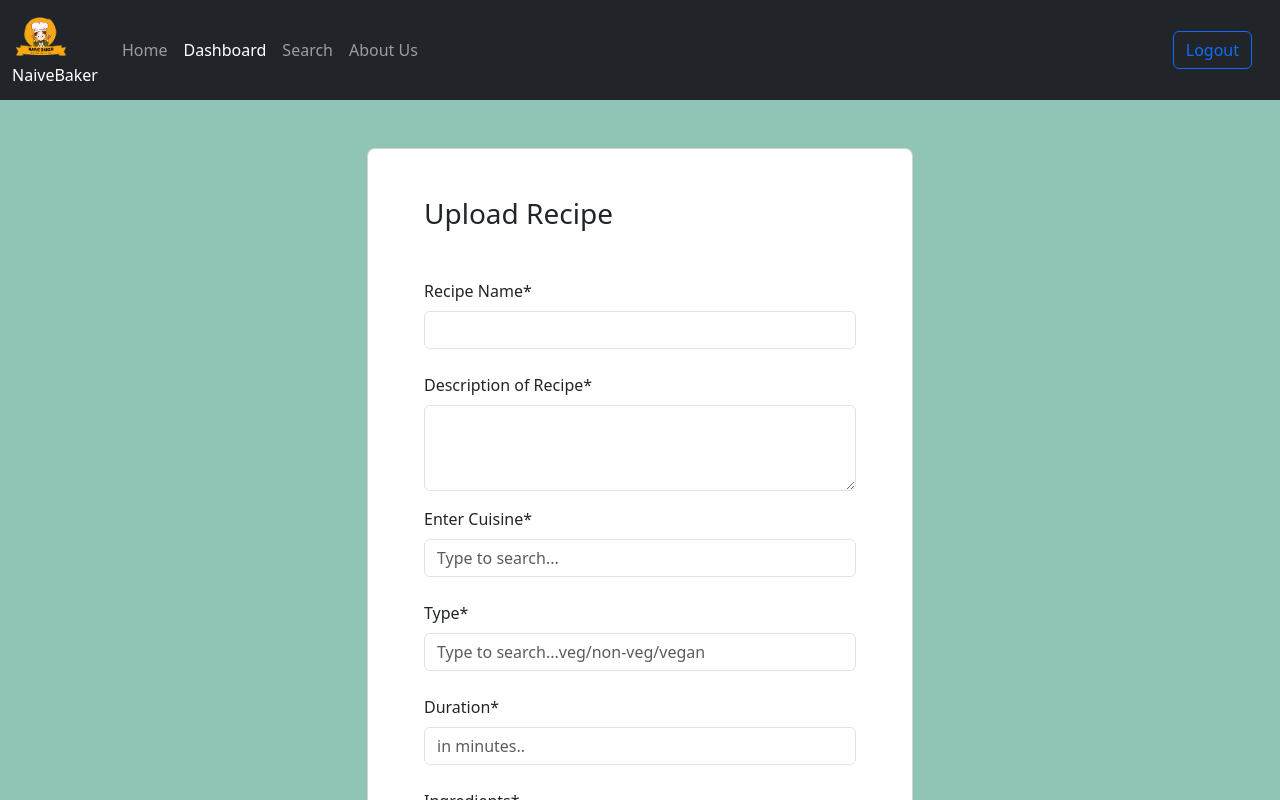
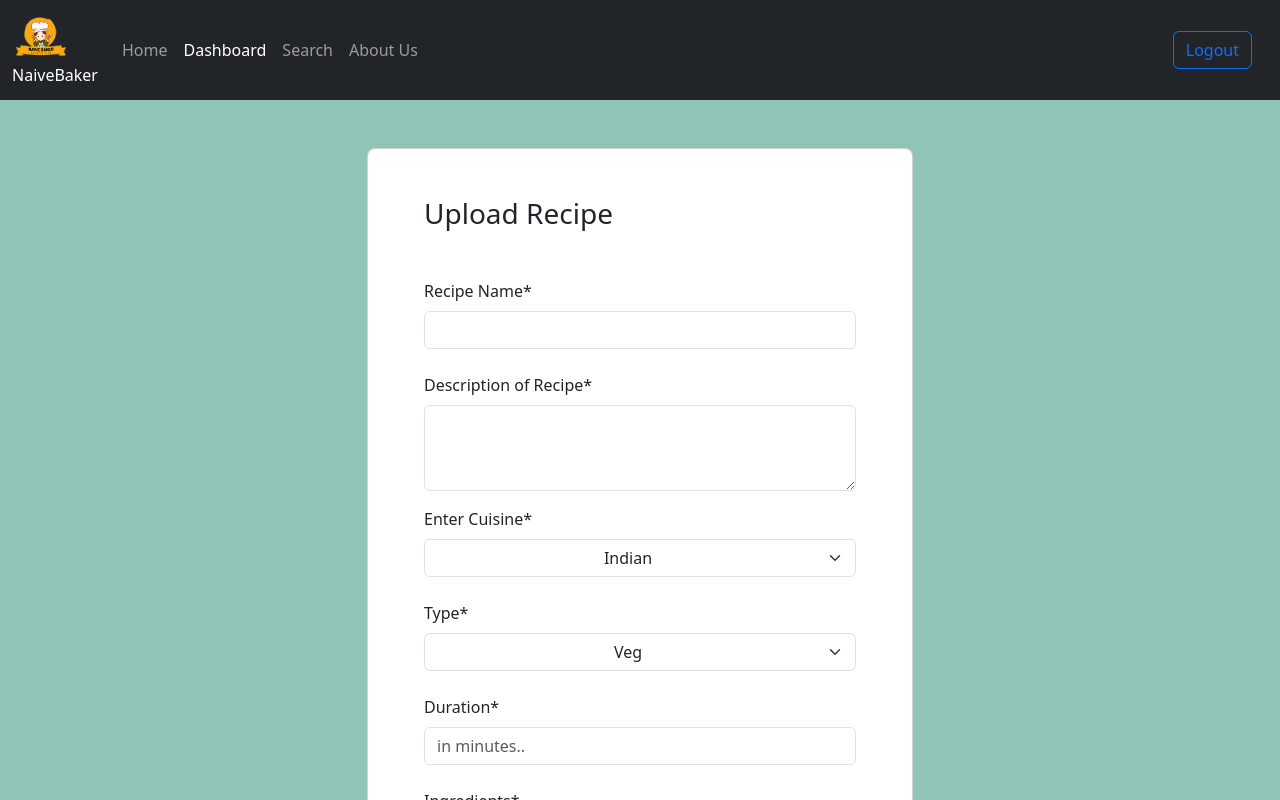
Before and after one commit to dhruvprajapati18082002/Naive_Baker, a React (Create React App) app in the folder frontend/: page /uploadrecipe in a window 1280 px wide. Shown: the top 800 px of the page. Built offline with nearby package versions, Linux system fonts and the light colour scheme; no server answers; sample sign-in values are in the browser's storage.

Commit message:
Changes made to upload recipe page

```diff
--- a/frontend/src/components/dashboardComponents/UploadRecipe.js
+++ b/frontend/src/components/dashboardComponents/UploadRecipe.js
@@ -37,7 +37,10 @@ export default function UploadRecipe() {
 
         const ingredients = cred.ingredients.split("\n");
         const steps = cred.steps.split("\n");
-
+        const time =cred.minutesToCook;
+        if(time<0){
+            showAlert("Please enter valid value of time");
+        }
         const res = await uploadRecipe(cred.name, cred.description, cred.cuisine, cred.type, cred.minutesToCook, cred.image_url, ingredients, steps);
 
         if (res._id !== undefined){
@@ -91,41 +94,38 @@ export default function UploadRecipe() {
                             {/* this is for cuisine */}
                             <div className="form-outline mb-4">
                                 <label htmlFor="cuisine" className="form-label">Enter Cuisine*</label>
-                                    <input className="form-control"
-                                    list="types"
+                                    <select className="form-select"
                                     id="cuisine"
                                     placeholder="Type to search..."
                                     value={cred.cuisine}
                                     onChange={onChangeHandler}
                                     required
-                                    />
-                                    <datalist id="types">
-                                        <option value="Indian" />
-                                        <option value="French" />
-                                        <option value="Italian" />
-                                        <option value="Mexican" />
-                                        <option value="Chinese" />
-                                        <option value="Mediterranean" />
-                                        <option value="Russian" />
-                                    </datalist>
+                                    >
+                                        <option value="Indian">Indian</option>
+                                        <option value="French">French</option>
+                                        <option value="Italian">Italian</option>
+                                        <option value="Maxican">Mexican</option>
+                                        <option value="Chinese">Chinese</option>
+                                        <option value="Mediterranean">Mediterranean</option>
+                                        <option value="Russian">Russian</option>
+                                    </select>
                             </div>
 
                             {/* this is for veg/non-veg */}
                             <div className="form-outline mb-4">
                                 <label htmlFor="cuisinetype" className="form-label">Type*</label>
-                                    <input className="form-control"
-                                    list="cuisineoptions"
+                                    <select className="form-select"
                                     id="type"
                                     value={cred.type}
                                     onChange={onChangeHandler}
                                     placeholder="Type to search...veg/non-veg/vegan"
                                     required
-                                    />
-                                    <datalist id="cuisineoptions">
-                                        <option value="Veg" />
-                                        <option value="Non-Veg" />
-                                        <option value="Vegan" />
-                                    </datalist>
+                                    >
+                                        {/* <option defaultValue="">Type to search...veg/non-veg/vegan</option> */}
+                                        <option value="Veg">Veg</option>
+                                        <option value="Non-Veg">Non-Veg</option>
+                                        <option value="Vegn">Vegan</option>
+                                    </select>
                             </div>
                             {/* this is duration */}
                             <div className="form-outline mb-4">
@@ -137,6 +137,12 @@ export default function UploadRecipe() {
                                     onChange={onChangeHandler}
                                     placeholder="in minutes.."
                                     required
+                                    min={0}
+                                    onKeyPress={(event) => {
+                                        if (!/[0-9]/.test(event.key)) {
+                                          event.preventDefault();
+                                        }
+                                      }}
                                     />
                             </div>
 
```
